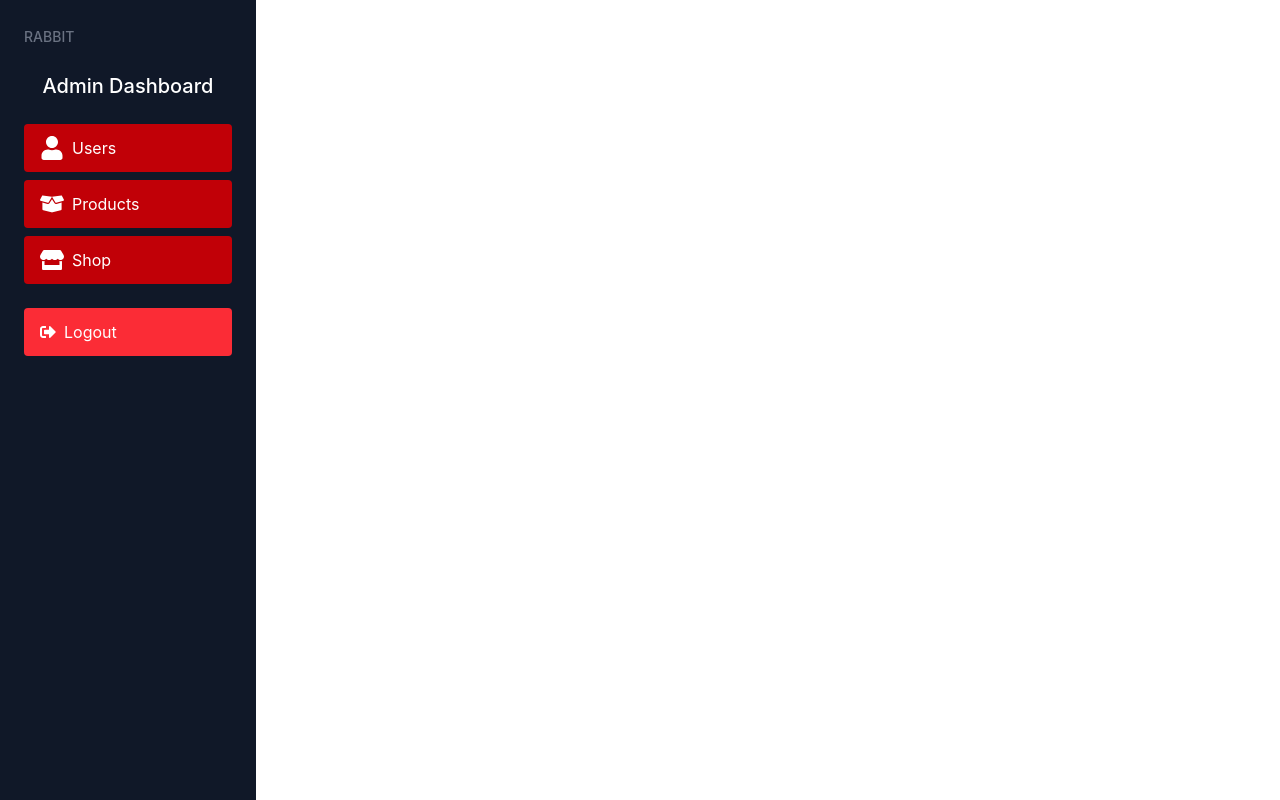
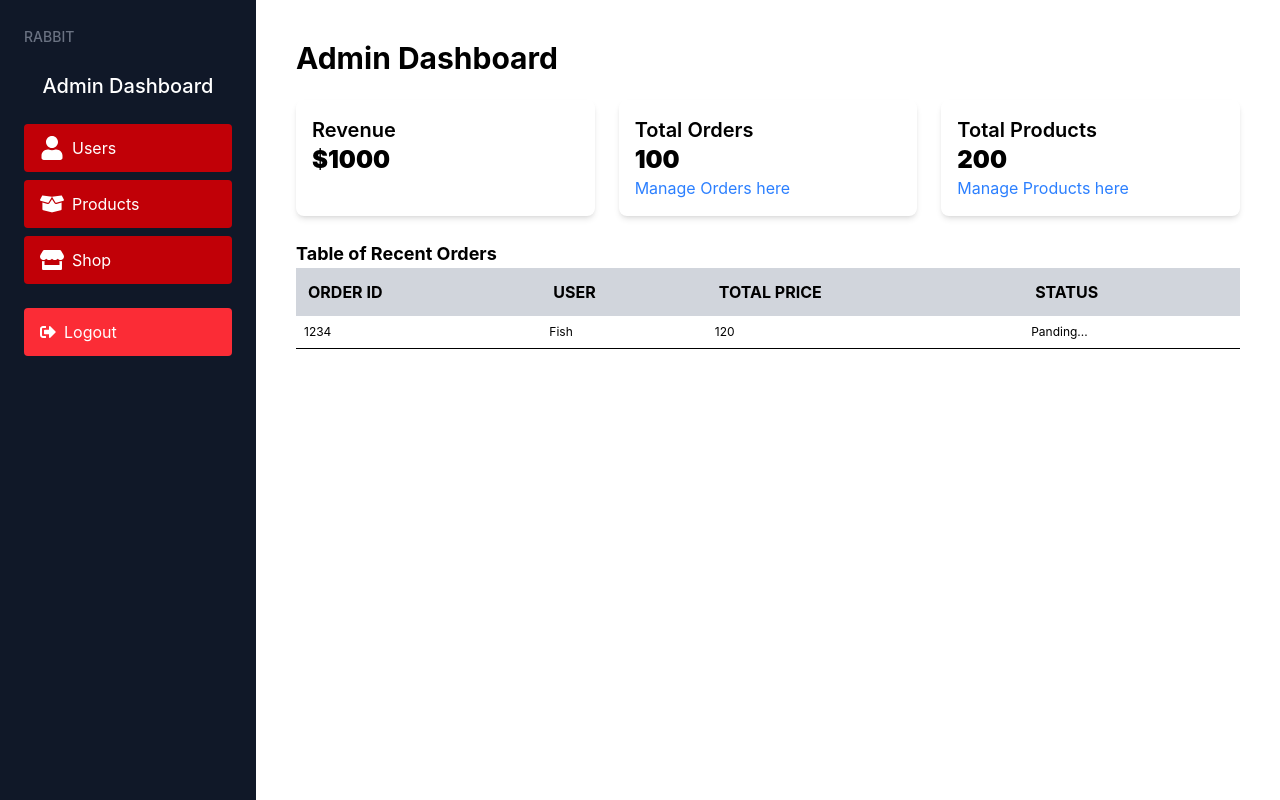
Before and after one commit to Dev-kayes/reddit, a React app in the folder frontEnd/: page /admin in a window 1280 px wide. Built offline with nearby package versions, Linux system fonts and the light colour scheme; the HTML template or start-up script is replaced by a standard one.

Commit message:
Admin Home page design is done

```diff
--- a/frontEnd/src/App.jsx
+++ b/frontEnd/src/App.jsx
@@ -12,6 +12,7 @@
 import OrderDetailsPage from "./pages/OrderDetailsPage";
 import MyOrderPage from "./pages/MyOrderPage";
 import AdminLayOut from "./components/Admin/AdminLayOut";
+import AdminHomePage from "./pages/AdminHomePage";
 
 const App = () => {
   return (
@@ -34,7 +35,9 @@
           <Route path="my-orders" element={<MyOrderPage />} />
         </Route>
         {/* admin layout */}
-        <Route path="/admin" element={<AdminLayOut />}></Route>
+        <Route path="/admin" element={<AdminLayOut />}>
+          <Route index element={<AdminHomePage />} />
+        </Route>
       </Routes>
     </>
   );
--- /dev/null
+++ b/frontEnd/src/pages/AdminHomePage.jsx
@@ -0,0 +1,84 @@
+import React from "react";
+import { Link } from "react-router";
+
+const AdminHomePage = () => {
+  const orders = [
+    {
+      _id: 1234,
+      user: {
+        name: "Fish",
+      },
+      status: "Panding...",
+      totalPrice: 120,
+    },
+  ];
+  return (
+    <div className="max-w-7xl mx-auto p-4">
+      <h1 className="text-3xl font-bold mb-6">Admin Dashboard</h1>
+      <div className="grid grid-cols-1 sm:grid-cols-2 lg:grid-cols-3 gap-6">
+        <div className=" p-4 shadow-md rounded-lg">
+          <h2 className="text-xl font-semibold">Revenue</h2>
+          <p className="text-2xl font-black">$1000</p>
+        </div>
+        <div className=" p-4 shadow-md rounded-lg">
+          <h2 className="text-xl font-semibold">Total Orders</h2>
+          <p className="text-2xl font-black">100</p>
+          <Link
+            to={"/admin/orders"}
+            className="hover:underline text-blue-500 hover:text-blue-700"
+          >
+            Manage Orders here
+          </Link>
+        </div>
+        <div className=" p-4 shadow-md rounded-lg">
+          <h2 className="text-xl font-semibold">Total Products</h2>
+          <p className="text-2xl font-black">200</p>
+          <Link
+            to={"/admin/products"}
+            className="hover:underline text-blue-500 hover:text-blue-700"
+          >
+            Manage Products here
+          </Link>
+        </div>
+      </div>
+      <div className="mt-6">
+        <h2 className="text-lg font-bold mt-6">Table of Recent Orders</h2>
+        <div className="overflow-x-auto">
+          <table className="min-w-full text-left">
+            <thead className="bg-gray-300 uppercase rounded-lg ">
+              <tr>
+                <th className="p-3">Order ID</th>
+                <th className="p-3">User</th>
+                <th className="p-3">Total price</th>
+                <th className="p-3">Status</th>
+              </tr>
+            </thead>
+            <tbody>
+              {orders.length > 0 ? (
+                orders.map((order) => (
+                  <tr
+                    key={order._id}
+                    className="text-xs border-b cursor-pointer"
+                  >
+                    <td className="p-2">{order._id}</td>
+                    <td className="p-2">{order.user.name}</td>
+                    <td className="p-2">{order.totalPrice}</td>
+                    <td className="p-2">{order.status}</td>
+                  </tr>
+                ))
+              ) : (
+                <tr>
+                  <td colSpan={4} className="p-4 text-center text-gray-500">
+                    No Order Found
+                  </td>
+                </tr>
+              )}
+            </tbody>
+          </table>
+        </div>
+      </div>
+    </div>
+  );
+};
+
+export default AdminHomePage;
```
